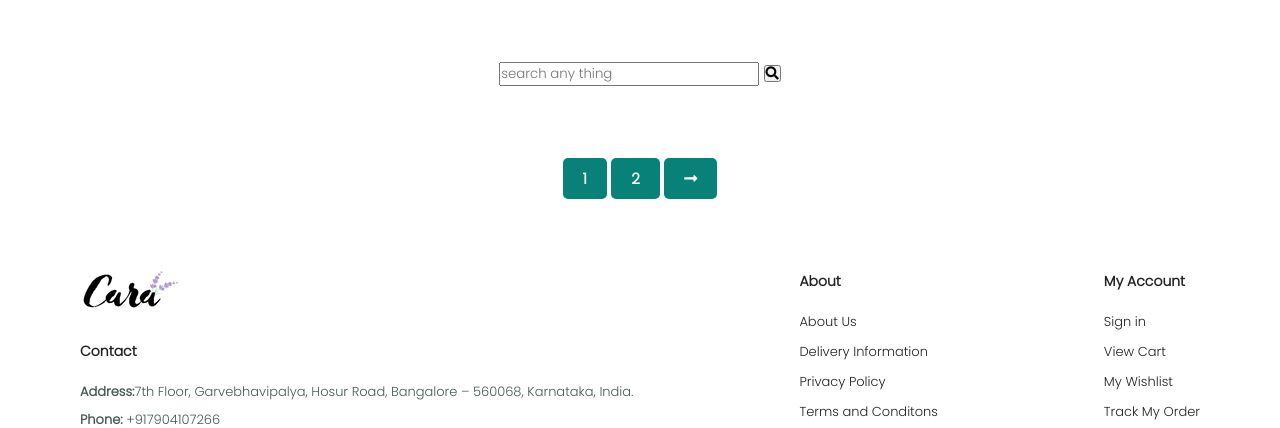
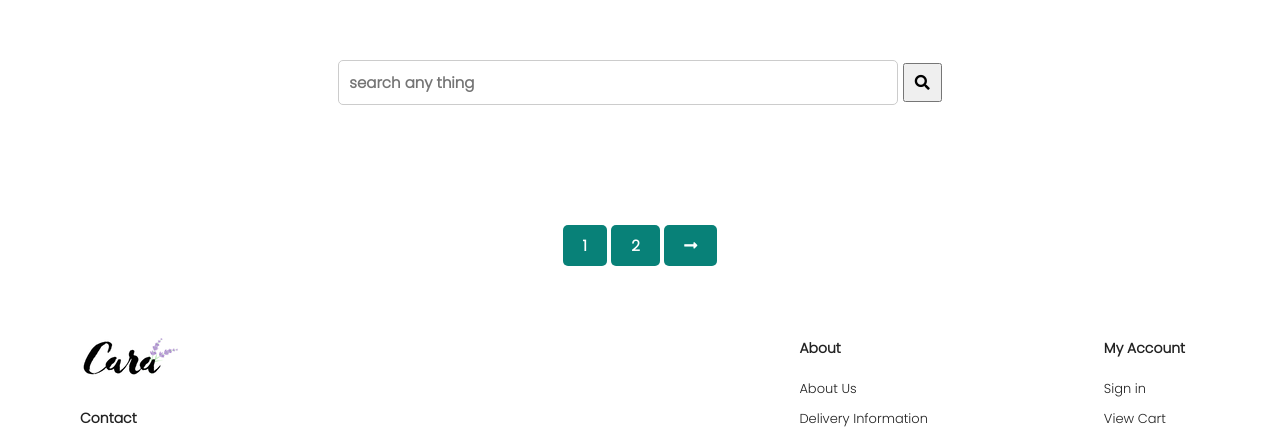
Before and after one commit to GunalanD95/django-ecommerce, a Django app: page /shop/ in a window 1280 px wide. Shown: the part 320-748 px from the top of the page. Run offline with Django 4.2, Linux system fonts and the light colour scheme; data that the repository does not hold is empty; some libraries are stand-ins or nearby versions.

Commit message:
remove els

```diff
--- a/ecom/settings.py
+++ b/ecom/settings.py
@@ -47,6 +47,7 @@ INSTALLED_APPS = [
     'rest_framework',
     'esite',
     'apis',
+    # 'django_elasticsearch_dsl',
 ]
 
 MIDDLEWARE = [
--- a/esite/static/css/shop.css
+++ b/esite/static/css/shop.css
@@ -340,3 +340,24 @@ footer .install img{
 }
 
 /* FOOTER ENDS */
+
+.search-bar input{
+    border: 1px solid #ccc;
+    border-radius: 5px;
+    padding: 10px;
+    width: 50%;
+    font-size: 15px;
+    font-weight: 700;
+    color: #222;
+    margin-bottom: 3rem;
+}
+
+.search-bar .fa-search{
+    padding: 10px;
+    font-size: 15px;
+}
+
+.search-bar .fa-search:hover{
+    color: #088178;
+    cursor: pointer;
+}
--- a/esite/templates/esite/shop.html
+++ b/esite/templates/esite/shop.html
@@ -17,7 +17,7 @@
 
     <section id="product1" class="section-p1">
 
-        <form action="https://www.google.com/search" method="get"  class="search-bar" traget="_blank">
+        <form action="#" method="get"  class="search-bar" traget="_blank">
             <input type="text" placeholder="search any thing" name="q">
             <button type="submit">  <i class="fas fa-search"></i></button>
 
```
